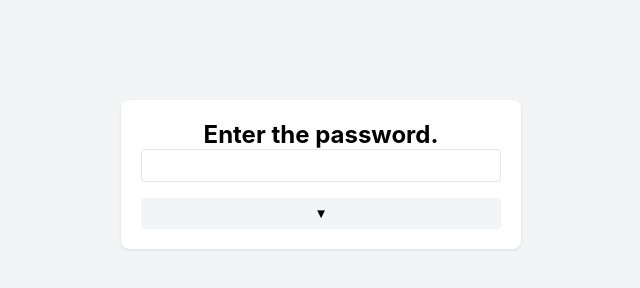
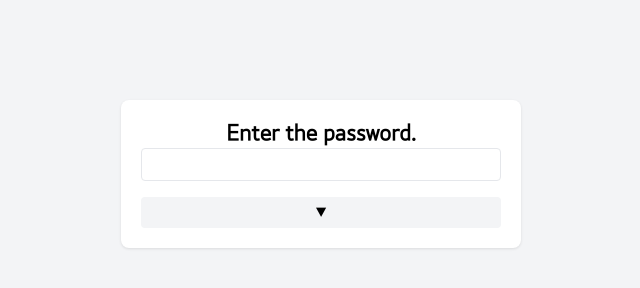
Before and after one commit to nagi-00/nagi-routine-calendar, a plain HTML site: page index.html in a window 1280 px wide. Shown: the whole page, without its empty margins (319-959 px from the left). Drawn offline with nearby package versions, Linux system fonts and the light colour scheme.

Commit message:
Last updated

```diff
--- a/index.html
+++ b/index.html
@@ -1,10 +1,11 @@
 <!DOCTYPE html>
 <html lang="ko">
 <head>
+  <!-- 파비콘 -->
   <link rel="icon" href="./favi.ico" type="image/x-icon">
 
   <meta charset="UTF-8" />
-  <title>Calendar Dashboard</title>
+  <title>𝐝 : ᴄᴀʟᴇɴᴅᴀʀ</title>
 
   <!-- React & Babel CDN -->
   <script src="https://cdnjs.cloudflare.com/ajax/libs/react/18.2.0/umd/react.development.js"></script>
@@ -16,17 +17,25 @@
   <script src="https://www.gstatic.com/firebasejs/9.23.0/firebase-firestore-compat.js"></script>
 
   <style>
-    /* 기본 스타일 */
+    /* 먼저 @font-face로 HJSS.ttf를 불러와 */
+    @font-face {
+      font-family: 'HJSS';
+      src: url('./HJSS.ttf') format('truetype');
+    }
+
+    /* 모든 텍스트에 HJSS 폰트를 적용 */
     * {
       margin: 0;
       padding: 0;
       box-sizing: border-box;
+      font-family: 'HJSS', sans-serif;
     }
+
     body {
-      font-family: -apple-system, BlinkMacSystemFont, "Segoe UI", Roboto, sans-serif;
       background-color: #f3f4f6;
       min-height: 100vh;
     }
+
     .app-container {
       display: flex;
       min-height: 100vh;
```
